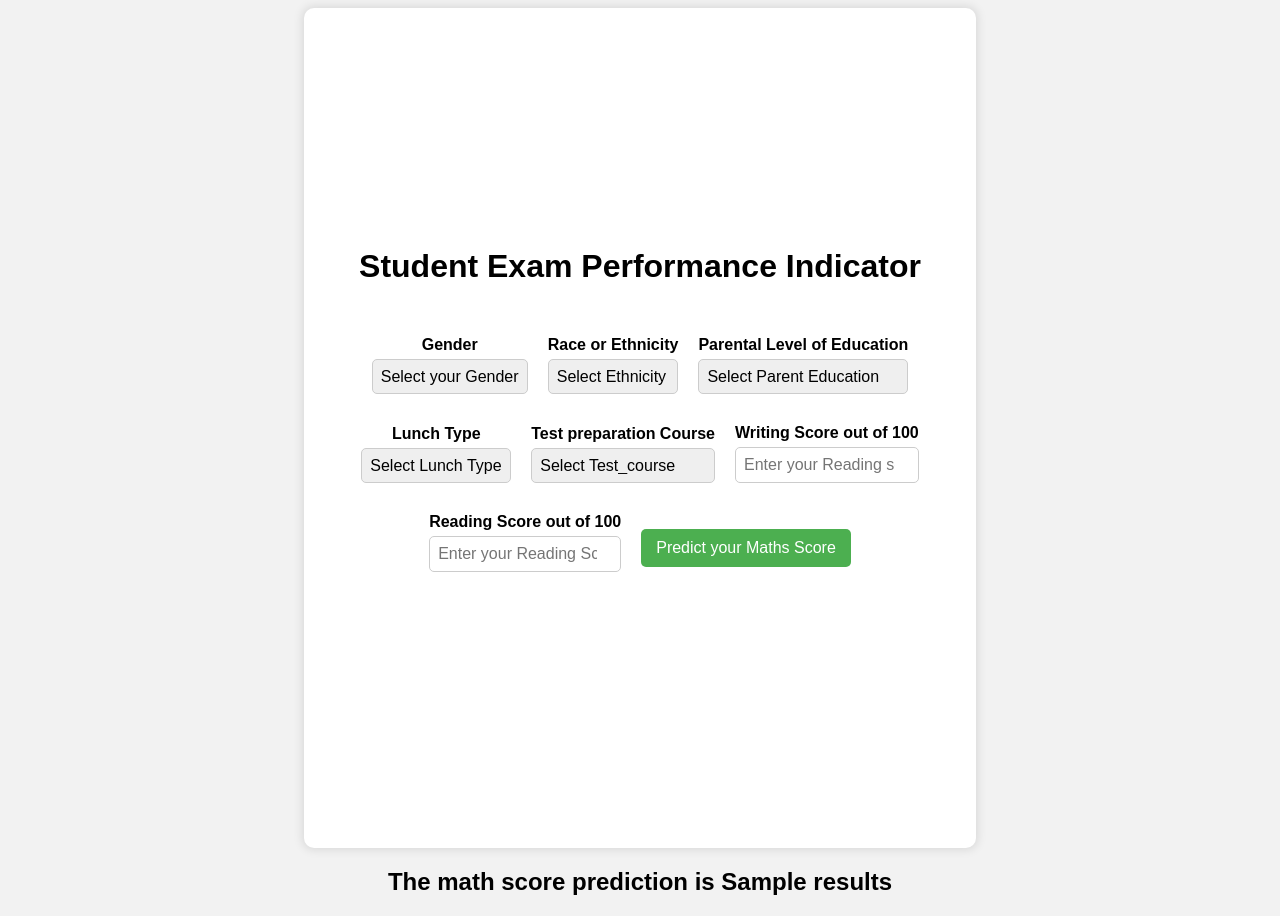
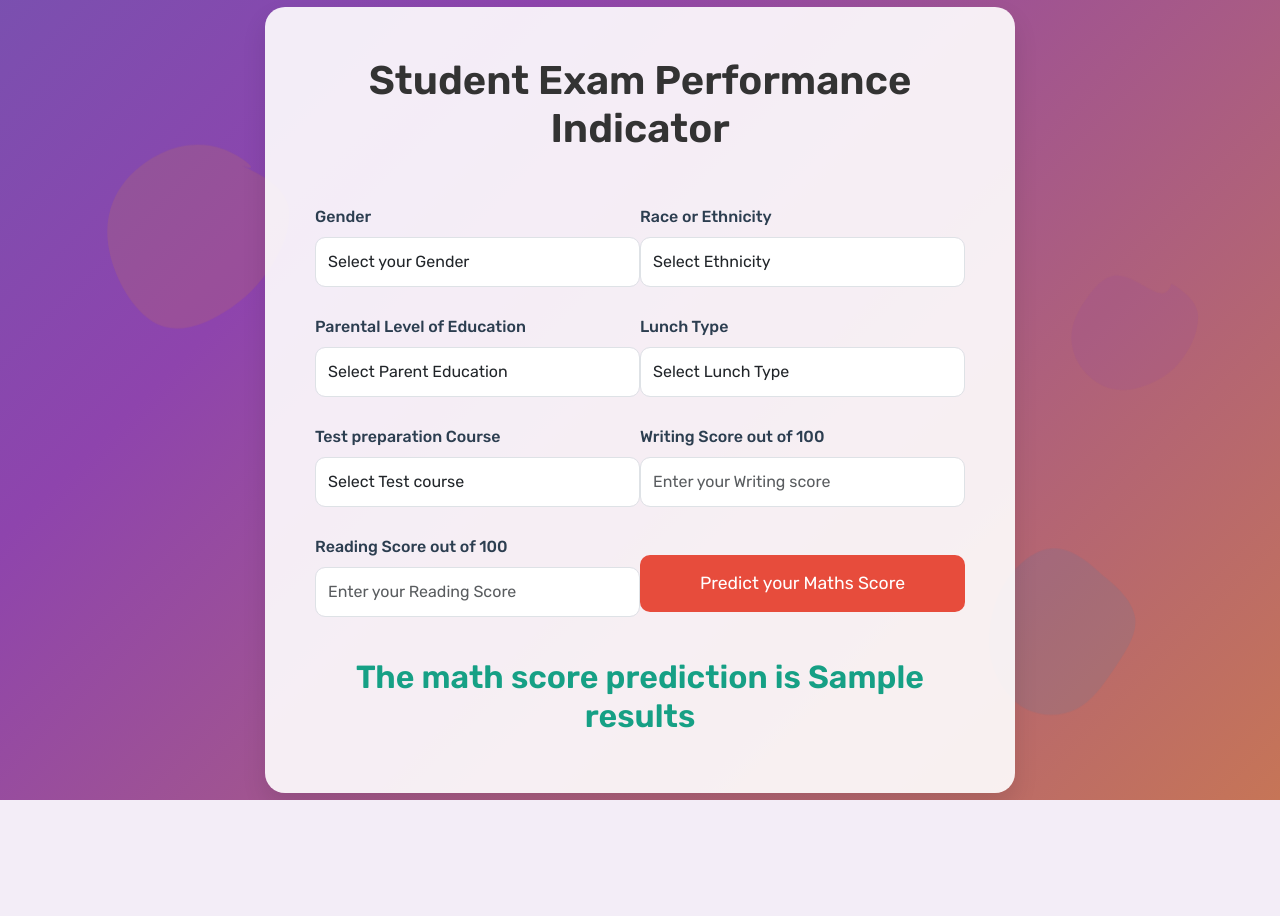
Before and after one commit to DHIRAJSHEWALE007/Student-Performance-Indicator, a Flask app: template templates/home.html in a window 1280 px wide. After the commit the page ends 800 px from the top, so only its background shows below. Run offline with Flask 3, Linux system fonts and the light colour scheme; the template is opened without the code that fills it: most values are stand-ins (such as "Sample title", 1, 10 or a date in 2020).

Commit message:
Enhanced Frontend

```diff
--- a/app.py
+++ b/app.py
@@ -1,6 +1,7 @@
 from flask import Flask,request,render_template
 import numpy as np
 import pandas as pd
+from tabulate import tabulate
 
 from sklearn.preprocessing import StandardScaler
 
@@ -28,7 +29,7 @@ def predict_datapoint():
                         writing_score=request.form.get('writing_score'))
 
         df=data.get_data_as_dataframe()
-        print(df)
+        print(tabulate(df, headers='keys', tablefmt='fancy_grid', showindex=False))
 
         predict_pipeline=PredictPipeline()
         result=predict_pipeline.predict(df)
--- a/requirements.txt
+++ b/requirements.txt
@@ -7,4 +7,5 @@ catboost
 xgboost
 dill
 flask
+tabulate
 # -e .
--- a/templates/home.html
+++ b/templates/home.html
@@ -1,195 +1,232 @@
-<html>
+<!DOCTYPE html>
+<html lang="en">
 <head>
+  <meta charset="UTF-8" />
+  <meta name="viewport" content="width=device-width, initial-scale=1.0" />
+  <title>Student Exam Performance Indicator</title>
+  <!-- Bootstrap CSS -->
+  <link href="https://cdn.jsdelivr.net/npm/bootstrap@5.3.2/dist/css/bootstrap.min.css" rel="stylesheet"/>
+  <!-- Google Fonts -->
+  <link href="https://fonts.googleapis.com/css2?family=Rubik:wght@400;500;600&display=swap" rel="stylesheet"/>
   <style>
     body {
-    font-family: Arial, sans-serif;
-    background-color: #f2f2f2;
+      font-family: 'Rubik', sans-serif;
+      margin: 0;
+      padding: 0;
+      height: 100vh;
+      overflow: hidden;
+      background: linear-gradient(-45deg, #f39c12, #8e44ad, #2980b9, #1abc9c);
+      background-size: 400% 400%;
+      animation: gradientBG 15s ease infinite;
+      display: flex;
+      justify-content: center;
+      align-items: center;
+      position: relative;
+    }
+
+    @keyframes gradientBG {
+      0% { background-position: 0% 50%; }
+      50% { background-position: 100% 50%; }
+      100% { background-position: 0% 50%; }
     }
 
     .login {
-    width: 50%;
-    margin: 0 auto;
-    background-color: white;
-    padding: 20px;
-    border-radius: 10px;
-    box-shadow: 0 0 10px 2px rgba(0, 0, 0, 0.1);
-    text-align: center;
-    display: flex;
-    flex-direction: column;
-    align-items: center;
-    justify-content: center;
-    height: 100vh;
+      background: rgba(255, 255, 255, 0.9);
+      border-radius: 20px;
+      padding: 50px;
+      box-shadow: 0 12px 25px rgba(0, 0, 0, 0.1);
+      max-width: 750px;
+      width: 90%;
+      position: relative;
+      z-index: 2;
+      transition: all 0.3s ease;
+    }
+
+    .login:hover {
+      transform: scale(1.05);
     }
 
     h1 {
-    margin-top: 0;
+      font-weight: 600;
+      color: #333;
       text-align: center;
+      margin-bottom: 40px;
+      font-size: 2.5rem;
     }
 
     form {
       display: flex;
       flex-wrap: wrap;
-    justify-content: center;
-    align-items: center;
-    margin-top: 20px;
+      justify-content: space-between;
     }
 
-  form > * {
-    margin: 10px;
+    .mb-3 {
+      flex: 1 1 45%;
+      margin: 12px 0;
     }
 
     .form-label {
-    display: block;
-    font-weight: bold;
-    margin-bottom: 5px;
+      font-weight: 500;
+      color: #2c3e50;
     }
 
     .form-control {
+      border-radius: 10px;
+      font-size: 1rem;
+      padding: 12px;
+      transition: all 0.3s ease;
       width: 100%;
-    padding: 8px;
-    margin-bottom: 10px;
-    border-radius: 5px;
-    border: 1px solid #ccc;
-    box-sizing: border-box;
-    font-size: 16px;
     }
 
-  select.form-control {
-    appearance: none;
-    -webkit-appearance: none;
-    -moz-appearance: none;
+    .form-control:focus {
+      border-color: #2980b9;
+      box-shadow: 0 0 8px rgba(41, 128, 185, 0.6);
     }
 
-  .btn {
-    background-color: #4CAF50;
-    color: white;
-    padding: 10px 15px;
+    .btn-primary {
+      background-color: #e74c3c;
       border: none;
-    border-radius: 5px;
-    cursor: pointer;
-    font-size: 16px;
+      padding: 15px 30px;
+      font-size: 1.1rem;
+      border-radius: 10px;
+      margin-top: 20px;
+      transition: background-color 0.3s ease;
+      width: 100%;
     }
 
-  .btn:hover {
-    background-color: #3e8e41;
-  }
-
-  .error {
-    color: red;
-    font-size: 14px;
+    .btn-primary:hover {
+      background-color: #c0392b;
     }
 
     h2 {
+      margin-top: 25px;
+      color: #16a085;
       text-align: center;
-    margin-top: 20px;
+      font-weight: 600;
+    }
+
+    /* Floating abstract SVG shapes */
+    .svg-bg {
+      position: absolute;
+      width: 100%;
+      height: 100%;
+      overflow: hidden;
+      z-index: 0;
+    }
+
+    .svg-bg svg {
+      position: absolute;
+      opacity: 0.12;
+      animation: float 10s ease-in-out infinite;
+    }
+
+    .svg-bg svg:nth-child(1) {
+      top: 10%;
+      left: 5%;
+      width: 250px;
+      animation-delay: 2s;
+    }
+
+    .svg-bg svg:nth-child(2) {
+      bottom: 10%;
+      right: 10%;
+      width: 200px;
+      animation-delay: 4s;
+    }
+
+    .svg-bg svg:nth-child(3) {
+      top: 30%;
+      right: 5%;
+      width: 180px;
+      animation-delay: 6s;
+    }
+
+    @keyframes float {
+      0%, 100% { transform: translateY(0); }
+      50% { transform: translateY(25px); }
     }
   </style>
+</head>
 
-    </head>
 <body>
+  <div class="svg-bg">
+    <!-- Floating Shape 1 -->
+    <svg viewBox="0 0 200 200" xmlns="http://www.w3.org/2000/svg">
+      <path fill="#f39c12" d="M42.5,-51.3C57.5,-44.4,74.1,-35.6,78.8,-21.6C83.6,-7.5,76.6,11.8,66.7,27.7C56.8,43.6,44.1,56,28.4,65.8C12.8,75.6,-6,82.8,-22.2,76.8C-38.4,70.7,-52,51.5,-59.3,32.3C-66.6,13.1,-67.6,-6.2,-60.7,-22.7C-53.9,-39.3,-39.2,-53.1,-22.9,-60.9C-6.7,-68.7,11.2,-70.5,27.6,-64.4C44.1,-58.3,59.2,-44.2,42.5,-51.3Z" transform="translate(100 100)" />
+    </svg>
+    <!-- Floating Shape 2 -->
+    <svg viewBox="0 0 200 200" xmlns="http://www.w3.org/2000/svg">
+      <path fill="#2980b9" d="M49.3,-59.2C65.8,-46.5,81.6,-31.1,83.3,-14.5C85.1,2.1,72.9,19.9,61.5,36.4C50.2,52.9,39.6,68,24.4,75.7C9.2,83.3,-10.5,83.5,-25.9,75.7C-41.3,67.9,-52.5,52.1,-58.2,36.2C-63.9,20.3,-64.1,4.2,-61.2,-12.2C-58.2,-28.6,-52.1,-45.4,-40.7,-59.3C-29.3,-73.2,-14.7,-84.2,0.6,-84.9C15.9,-85.6,31.7,-76,49.3,-59.2Z" transform="translate(100 100)" />
+    </svg>
+    <!-- Floating Shape 3 -->
+    <svg viewBox="0 0 200 200" xmlns="http://www.w3.org/2000/svg">
+      <path fill="#8e44ad" d="M50.4,-52.3C66.2,-43.5,79.2,-31.2,80.1,-17.3C81,2.7,69.8,23.4,58.1,36.7C46.4,50,34.1,56,22.2,60.6C10.4,65.2,-2.1,67.5,-14.5,64.7C-27,61.9,-39.3,54.1,-47.9,43.2C-56.5,32.3,-61.5,18.4,-60.6,4.5C-59.7,-9.5,-52.9,-22.9,-44.4,-35.1C-35.9,-47.3,-26.2,-58.4,-14.8,-60.9C-3.4,-63.3,9.1,-56,21.3,-49.1C33.5,-42.1,45.1,-35.4,50.4,-52.3Z" transform="translate(100 100)" />
+    </svg>
+  </div>
+
   <div class="login">
     <h1>Student Exam Performance Indicator</h1>
-       <form action="{{ url_for('predict_datapoint')}}" method="post">
+    <form action="{{ url_for('predict_datapoint') }}" method="post">
       <div class="mb-3">
         <label class="form-label">Gender</label>
-                <select class="form-control" name="gender" placeholder="Enter you Gender" required>
-                    <option class="placeholder" selected disabled value="">Select your Gender</option>
-                    <option value="male">
-                        Male
-                    </option>
-                    <option value="female">
-                        Female
-                    </option>
+        <select class="form-control" name="gender" required>
+          <option selected disabled value="">Select your Gender</option>
+          <option value="male">Male</option>
+          <option value="female">Female</option>
         </select>
       </div>
       <div class="mb-3">
         <label class="form-label">Race or Ethnicity</label>
-                <select class="form-control" name="ethnicity" placeholder="Enter you ethnicity" required>
-                    <option class="placeholder" selected disabled value="">Select Ethnicity</option>
-                    <option value="group A">
-                        Group A
-                    </option>
-                    <option value="group B">
-                        Group B
-                    </option>
-                    <option value="group C">
-                        Group C
-                    </option>
-                    <option value="group D">
-                        Group D
-                    </option>
-                    <option value="group E">
-                        Group E
-                    </option>
+        <select class="form-control" name="ethnicity" required>
+          <option selected disabled value="">Select Ethnicity</option>
+          <option value="group A">Group A</option>
+          <option value="group B">Group B</option>
+          <option value="group C">Group C</option>
+          <option value="group D">Group D</option>
+          <option value="group E">Group E</option>
         </select>
       </div>
       <div class="mb-3">
         <label class="form-label">Parental Level of Education</label>
-                <select class="form-control" name="parental_level_of_education"
-                    placeholder="Enter you Parent Education" required>
-                    <option class="placeholder" selected disabled value="">Select Parent Education</option>
-                    <option value="associate's degree">
-                        associate's degree
-                    </option>
-                    <option value="bachelor's degree">
-                        bachelor's degree
-                    </option>
-                    <option value="high school">
-                        high school
-                    </option>
-                    <option value="master's degree">
-                        master's degree
-                    </option>
-                    <option value="some college">
-                        some college
-                    </option>
-                    <option value="some high school">
-                        some high school
-                    </option>
+        <select class="form-control" name="parental_level_of_education" required>
+          <option selected disabled value="">Select Parent Education</option>
+          <option value="associate's degree">associate's degree</option>
+          <option value="bachelor's degree">bachelor's degree</option>
+          <option value="high school">high school</option>
+          <option value="master's degree">master's degree</option>
+          <option value="some college">some college</option>
+          <option value="some high school">some high school</option>
         </select>
       </div>
       <div class="mb-3">
         <label class="form-label">Lunch Type</label>
-                <select class="form-control" name="lunch" placeholder="Enter you Lunch" required>
-                    <option class="placeholder" selected disabled value="">Select Lunch Type</option>
-                    <option value="free/reduced">
-                        free/reduced
-                    </option>
-                    <option value="standard">
-                        standard
-                    </option>
+        <select class="form-control" name="lunch" required>
+          <option selected disabled value="">Select Lunch Type</option>
+          <option value="free/reduced">free/reduced</option>
+          <option value="standard">standard</option>
         </select>
       </div>
       <div class="mb-3">
         <label class="form-label">Test preparation Course</label>
-                <select class="form-control" name="test_preparation_course" placeholder="Enter you Course"
-                    required>
-                    <option class="placeholder" selected disabled value="">Select Test_course</option>
-                    <option value="none">
-                        None
-                    </option>
-                    <option value="completed">
-                        Completed
-                    </option>
+        <select class="form-control" name="test_preparation_course" required>
+          <option selected disabled value="">Select Test course</option>
+          <option value="none">None</option>
+          <option value="completed">Completed</option>
         </select>
       </div>
       <div class="mb-3">
         <label class="form-label">Writing Score out of 100</label>
-                <input class="form-control" type="number" name="reading_score"
-                    placeholder="Enter your Reading score" min='0' max='100' />
+        <input class="form-control" type="number" name="reading_score" min='0' max='100' placeholder="Enter your Writing score" />
       </div>
       <div class="mb-3">
         <label class="form-label">Reading Score out of 100</label>
-                <input class="form-control" type="number" name="writing_score"
-                    placeholder="Enter your Reading Score" min='0' max='100' />
+        <input class="form-control" type="number" name="writing_score" min='0' max='100' placeholder="Enter your Reading Score" />
       </div>
       <div class="mb-3">
-                <input class="btn btn-primary" type="submit" value="Predict your Maths Score" required />
+        <input class="btn btn-primary" type="submit" value="Predict your Maths Score" />
       </div>
+      <h2>The math score prediction is {{ results }}</h2>
     </form>
   </div>
-    <h2>
-       The math score prediction is {{results}}
-    </h2>
-   <body>
+</body>
 </html>
```
Also changed, not shown: templates/index.html (+114 -4 lines). Lines whose indentation alone changed are shown as unchanged.
